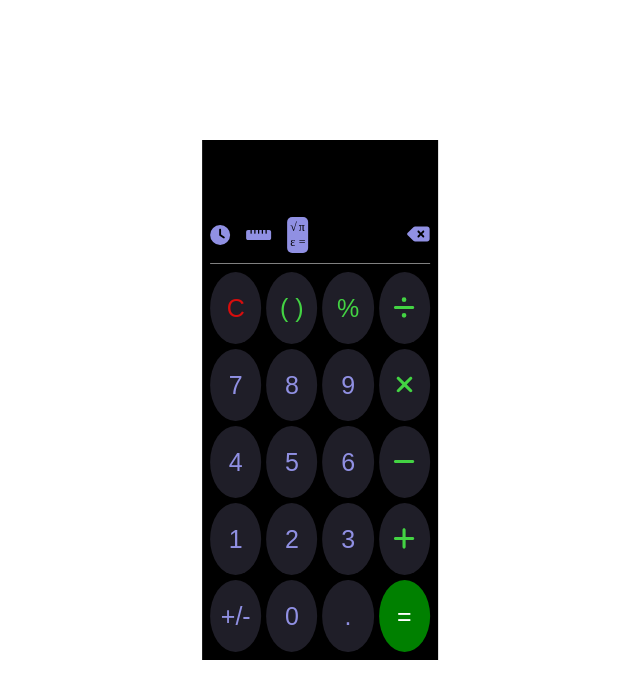
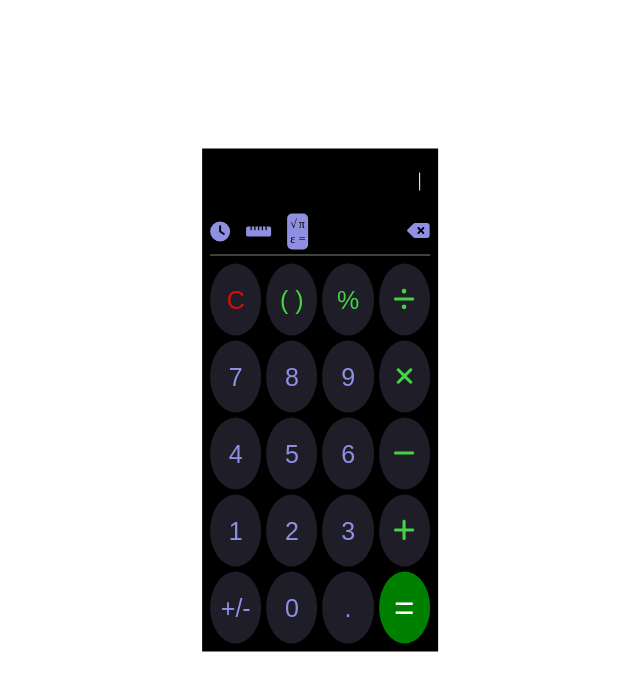
Before and after one commit to AnjumSunkesula/Calculator-App, a React (Vite) app: page / in a window 1280 px wide. Shown: the top 698 px of the page, without its empty margins (320-960 px from the left). Built offline with nearby package versions, Linux system fonts and the light colour scheme.

Commit message:
added styles to the cursor and the display

```diff
--- a/src/App.css
+++ b/src/App.css
@@ -1,16 +1,3 @@
-
-
-/* button:hover {
-    background-color: #0056b3;
-}
-
-button.clear {
-    background-color: #ff4d4d;
-    }  */
-
-    /* button.clear:hover {
-        background-color: #cc0000;
-        } */
 .container{
     position: absolute;
     top: 50%;
@@ -21,16 +8,33 @@ button.clear {
     padding: 8px;
 }
 .display {
-    font-size: 16px;
-    padding: 2rem;
+    font-size: 18px;
+    padding: 10px;
     text-align: right;
     margin-bottom: 5px;
     white-space: pre-wrap;
     overflow-y: auto;
+    height: auto;
     max-height: 100px;
-    font-family: Arial, Helvetica, sans-serif;
+    max-width: 240px;
+    font-family: system-ui;
+    line-height: 1.5;
+    word-wrap: break-word;
     &::-webkit-scrollbar{
         display: none;
+    }
+}
+.cursor{
+    animation: blink 1s step-end infinite;
+    display: inline-block;
+    vertical-align: middle;
+    height: 1em;
+    width: 1px;
+    background-color: #fff;
+}
+@keyframes blink {
+    50% {
+        opacity: 0;
     }
 }
 .math-icons{
@@ -38,7 +42,7 @@ button.clear {
     align-items: center;
     justify-content: space-between;
     border-bottom: 1px solid grey;
-    padding-bottom: 10px;
+    padding: 5px 0px;
 }
 .jBSwj{
     display: flex;
@@ -88,4 +92,8 @@ button.clear {
 .rows .equals{
     background-color: green;
     color: #fff;
+    font-size: 35px;
 }
+.rows .equals:hover{
+    background-color: rgb(5, 151, 5);
+}
```
